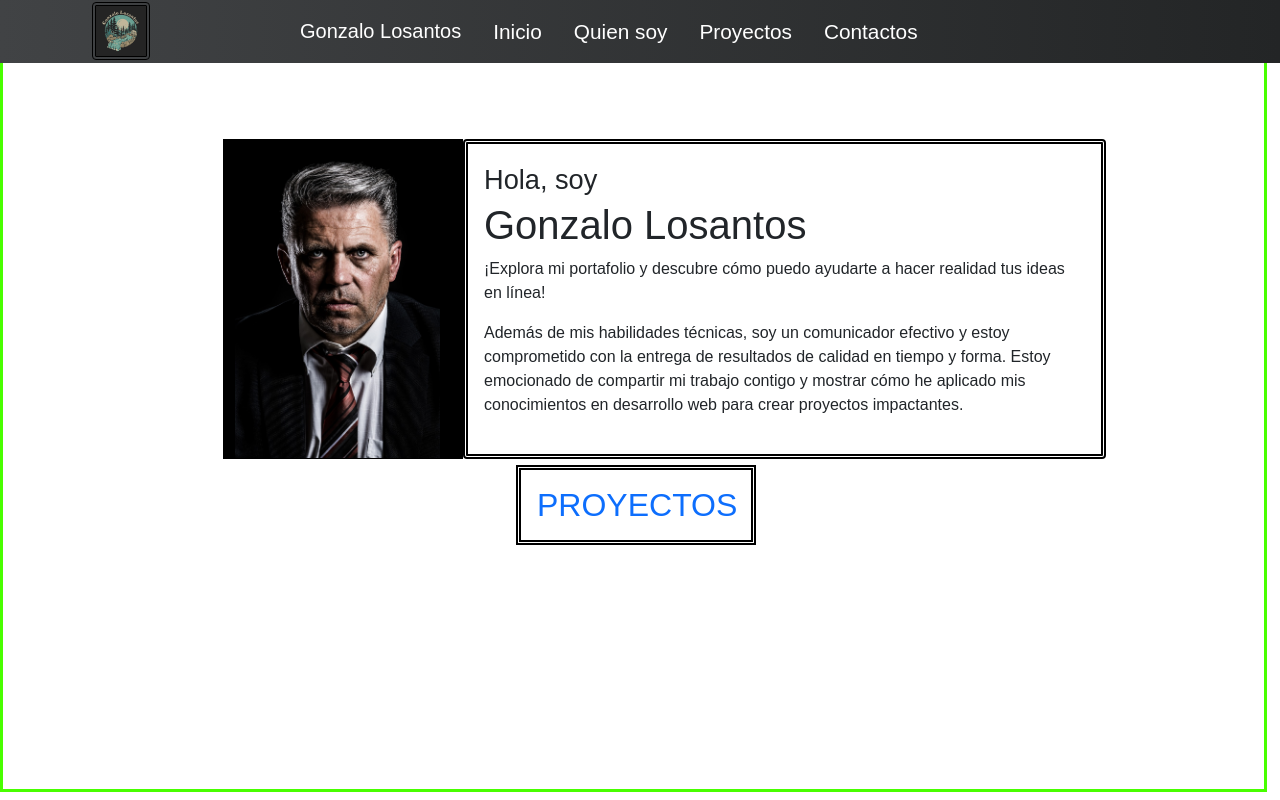
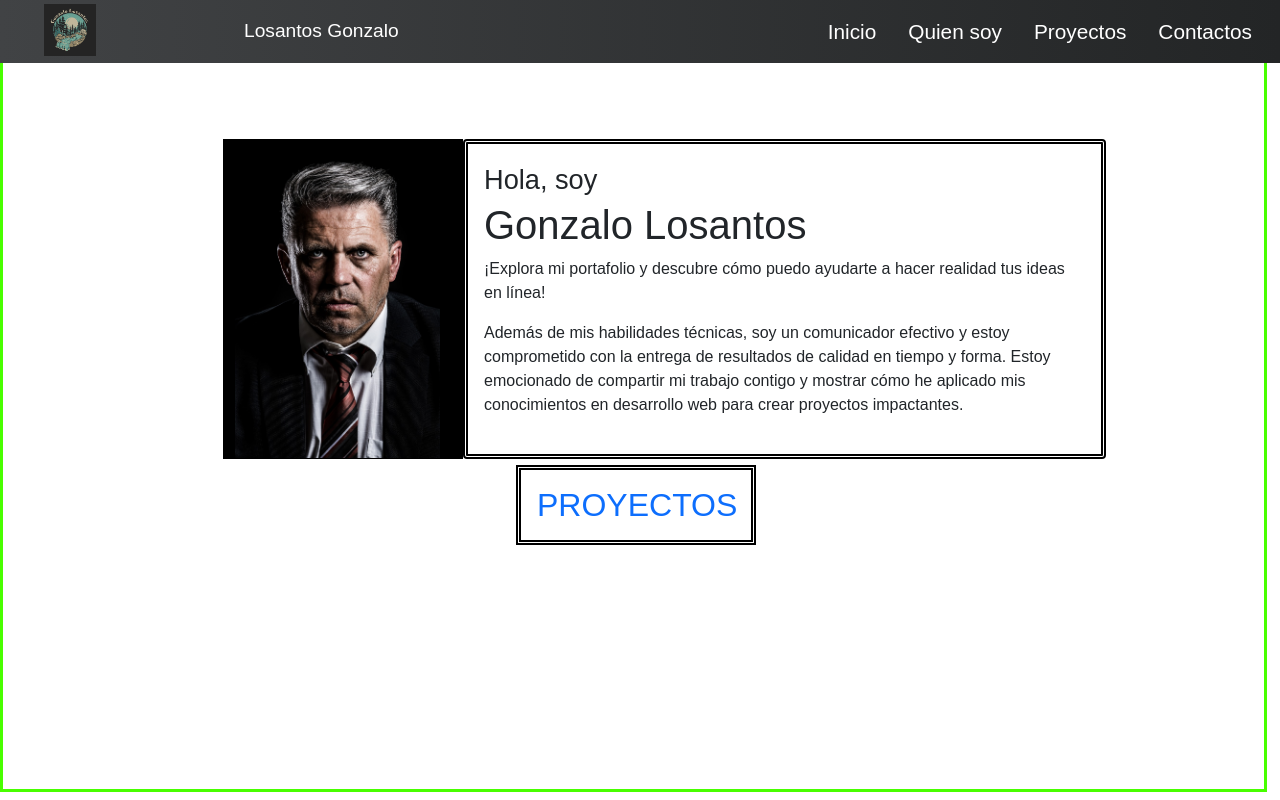
Before and after one commit to losantos-gonzalo/portafolio-gonzalo-losantos, a plain HTML site: page index.html in a window 1280 px wide. Shown: the top 800 px of the page. Drawn offline with nearby package versions, Linux system fonts and the light colour scheme.

Commit message:
mejora de navBar

```diff
--- a/css/_header.scss
+++ b/css/_header.scss
@@ -14,8 +14,29 @@ header {
             background: linear-gradient(to right, #414345, #232526);
             /* W3C, IE 10+/ Edge, Firefox 16+, Chrome 26+, Opera 12+, Safari 7+ */
 
+            div {
+                display: flex;
+                margin-left: 2rem;
+
+                img {
+                    width: 26%;
+                    margin-top: -0.5rem;
+                }
+
+                p {
+                    color: white;
+                    font-size: 1.2rem;
+                    padding-top: 1rem;
+                }
+            }
+
             .nav__gonzalolosantos {
                 display: flex;
+                margin-left: auto;
+
+                .name {
+                    text-decoration: none;
+                }
 
                 .img__izquierda__logo {
                     width: 2rem;
--- a/css/_main.scss
+++ b/css/_main.scss
@@ -62,7 +62,7 @@ Inicio
         }
     }
 
-    /*
+    /*'
 Sobre mi
 */
     .main__section-2 {
--- a/index.html
+++ b/index.html
@@ -20,11 +20,15 @@
     <header>
         <nav class="navbar navbar-expand-lg bg-body-tertiary nav__modific"><!---->
             <div class="container-fluid container__modific"><!---->
+                <div class="logaso.jpg">
+                    <a href="#">
+                        <img src="./img/logaso.jpg" alt=" img logo">
+                    </a>
+                    <p>
+                        Losantos Gonzalo
+                    </p>
+                </div>
                 <div class="nav__gonzalolosantos">
-                    <div class="logaso.jpg">
-                        <img src="./img/logaso.jpg" alt="">
-                    </div>
-                    <a class="navbar-brand" href="#">Gonzalo Losantos</a>
 
                     <button class="navbar-toggler" type="button" data-bs-toggle="collapse"
                         data-bs-target="#navbarNavAltMarkup" aria-controls="navbarNavAltMarkup" aria-expanded="false"
```
Also changed, not shown: css/styles.css, 1 other file.
